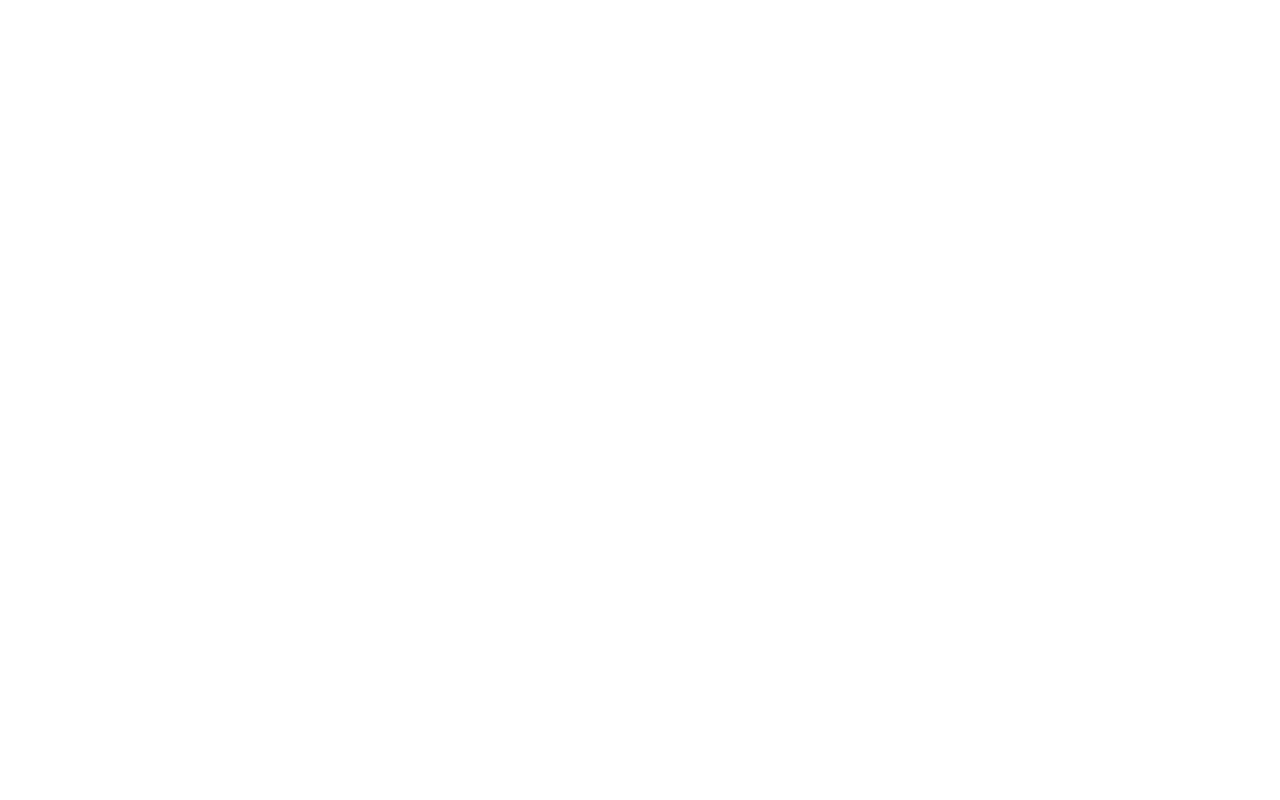
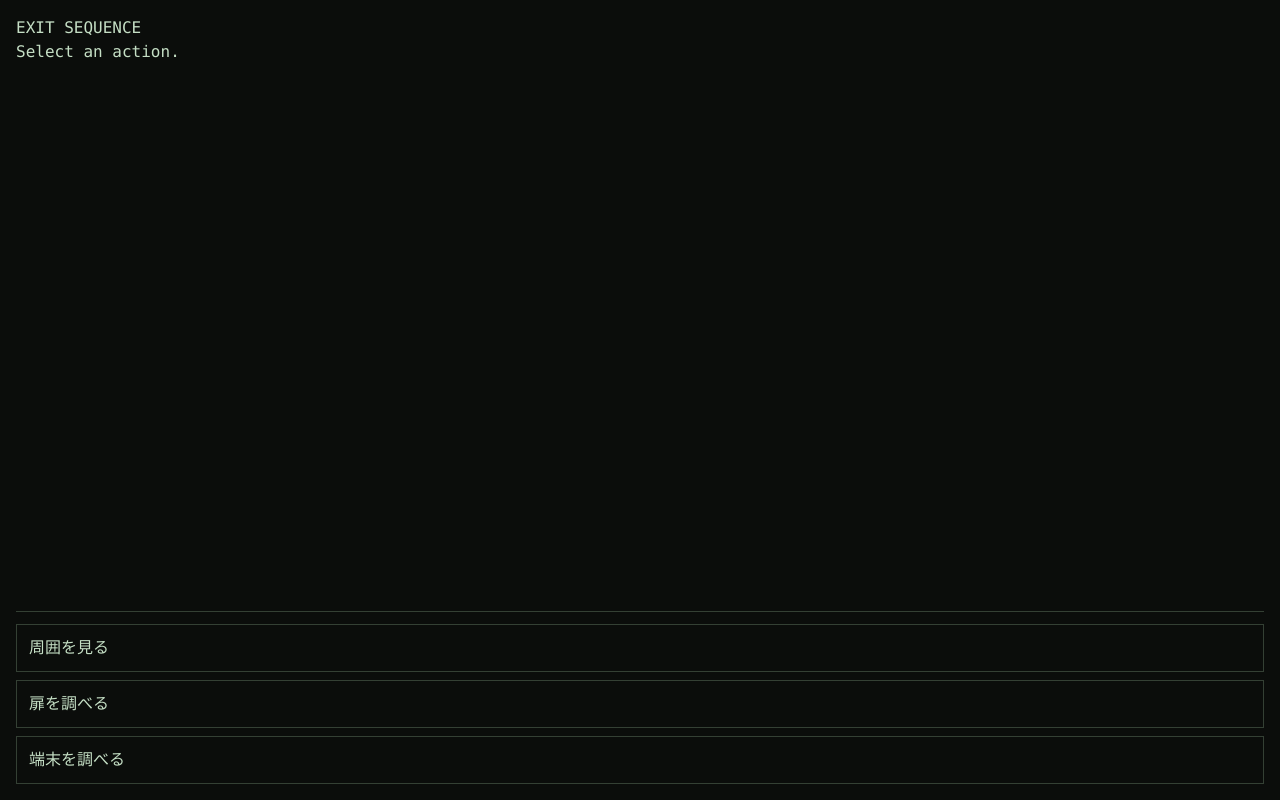
Before and after one commit to ak-sekine/exit-sequence, a website built with Vite: page index.html in a window 1280 px wide. Built offline with nearby package versions, Linux system fonts and the light colour scheme.

Commit message:
Add tap-based terminal UI

```diff
--- a/src/main.ts
+++ b/src/main.ts
@@ -1 +1,43 @@
 import './style.css'
+
+const app = document.querySelector<HTMLDivElement>('#app')
+
+if (!app) {
+  throw new Error('App element was not found')
+}
+
+const terminal = document.createElement('main')
+terminal.className = 'terminal'
+
+const log = document.createElement('div')
+log.className = 'terminal-log'
+log.setAttribute('role', 'log')
+log.setAttribute('aria-label', 'Terminal log')
+log.tabIndex = 0
+
+function appendLog(text: string) {
+  const line = document.createElement('div')
+  line.className = 'terminal-line'
+  line.textContent = text
+  log.append(line)
+  log.scrollTop = log.scrollHeight
+}
+
+const actions = document.createElement('div')
+actions.className = 'terminal-actions'
+actions.setAttribute('role', 'group')
+actions.setAttribute('aria-label', '行動を選択')
+
+for (const action of ['周囲を見る', '扉を調べる', '端末を調べる']) {
+  const button = document.createElement('button')
+  button.type = 'button'
+  button.textContent = action
+  button.addEventListener('click', () => appendLog(action))
+  actions.append(button)
+}
+
+terminal.append(log, actions)
+app.append(terminal)
+
+appendLog('EXIT SEQUENCE')
+appendLog('Select an action.')
--- a/src/style.css
+++ b/src/style.css
@@ -6,4 +6,73 @@
 
 body {
   margin: 0;
+  background: #0b0d0b;
+  color: #c5dfc5;
+  font-family: ui-monospace, SFMono-Regular, Consolas, 'Liberation Mono', monospace;
+  font-size: 16px;
+  line-height: 1.5;
 }
+
+html,
+body {
+  height: 100%;
+  overflow: hidden;
+}
+
+.terminal {
+  display: flex;
+  flex-direction: column;
+  width: 100%;
+  height: 100vh;
+  height: 100dvh;
+  padding: 16px;
+  padding-top: max(16px, env(safe-area-inset-top));
+  padding-right: max(16px, env(safe-area-inset-right));
+  padding-bottom: max(16px, env(safe-area-inset-bottom));
+  padding-left: max(16px, env(safe-area-inset-left));
+}
+
+.terminal-log {
+  flex: 1;
+  min-height: 0;
+  overflow-y: auto;
+  overflow-x: hidden;
+  padding-bottom: 16px;
+}
+
+.terminal-line {
+  min-height: 1.5em;
+  white-space: pre-wrap;
+  overflow-wrap: anywhere;
+}
+
+.terminal-actions {
+  display: flex;
+  flex-shrink: 0;
+  flex-direction: column;
+  gap: 8px;
+  border-top: 1px solid #344034;
+  padding-top: 12px;
+}
+
+.terminal-actions button {
+  width: 100%;
+  min-width: 0;
+  min-height: 48px;
+  border: 1px solid #344034;
+  border-radius: 0;
+  padding: 10px 12px;
+  background: transparent;
+  color: inherit;
+  font: inherit;
+  text-align: left;
+  white-space: normal;
+  overflow-wrap: anywhere;
+  cursor: pointer;
+}
+
+.terminal-actions button:focus-visible,
+.terminal-log:focus-visible {
+  outline: 1px solid currentColor;
+  outline-offset: -1px;
+}
```
